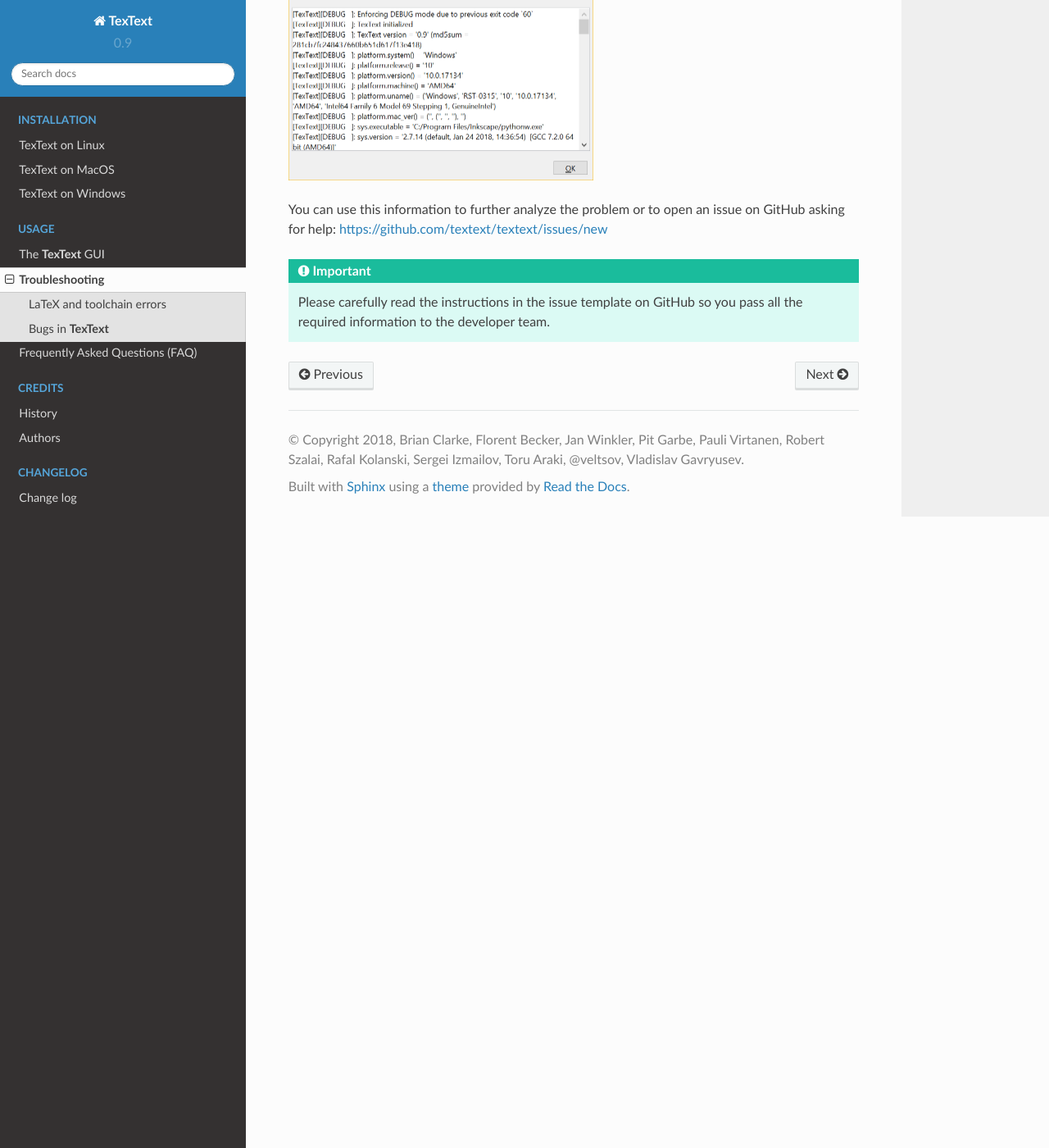
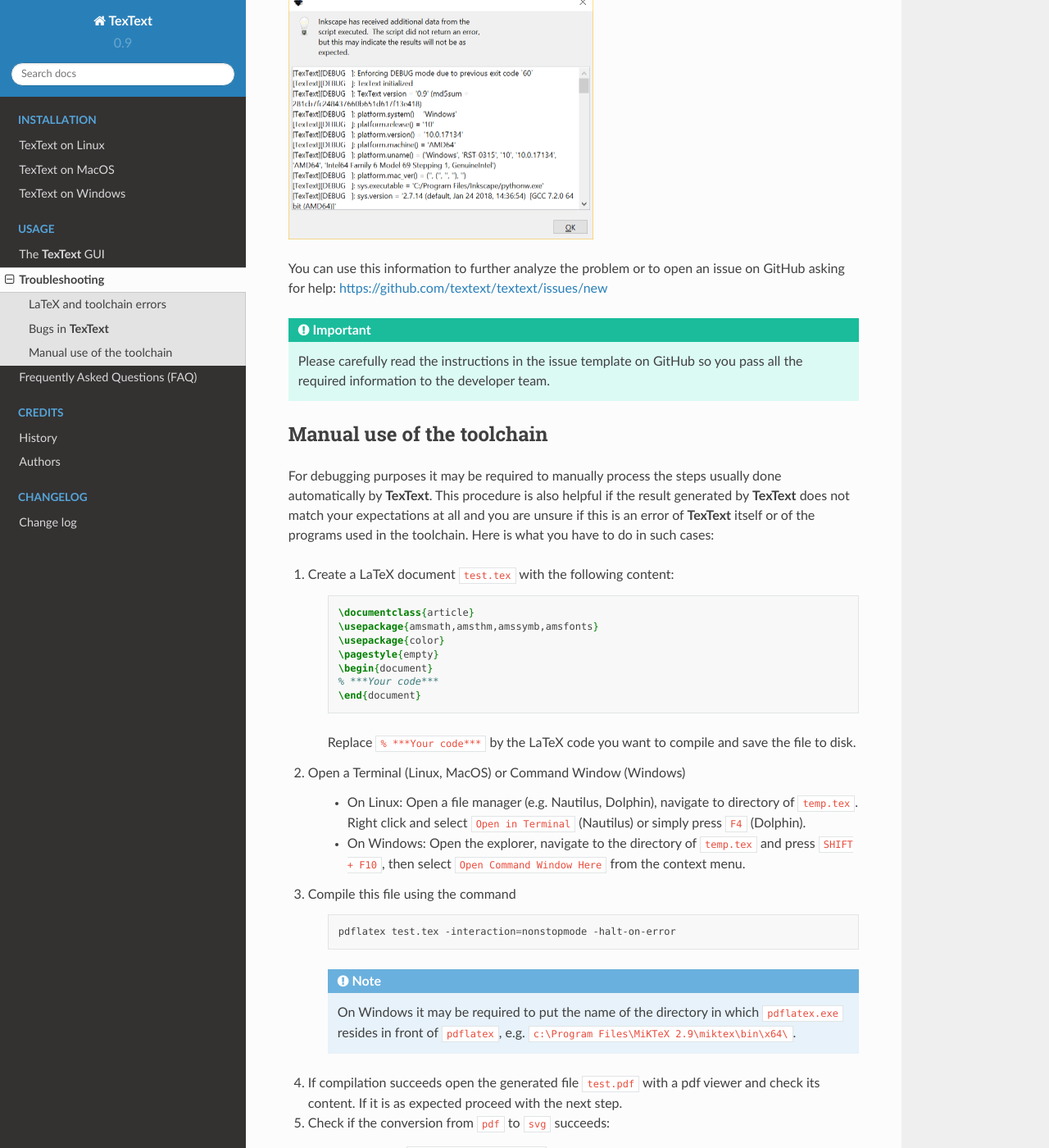
Before and after one commit to textext/textext, a Sphinx documentation site: the page built from docs/source/usage/troubleshooting.rst, in a window 1280 px wide and 1400 px high, scrolled down 2736 px. Shown: the whole window at 82% size. Built offline with Sphinx 7.4.7 and the Read the Docs theme 2.0.0, drawn with Linux system fonts in a browser that asks for light colours; some of the changed text lies outside the part shown.

Commit message:
Doc: Added section for manual processing the toolchain
This avoids explaining it in issues again and again.

```diff
--- a/docs/source/usage/troubleshooting.rst
+++ b/docs/source/usage/troubleshooting.rst
@@ -15,7 +15,7 @@
 
 There are three main reasons why something may went wrong:
 
-1. Your LaTeX code contains invalid commands or syntax errors
+1. Your LaTeX code contains invalid commands or syntax errors.
 
 2. The installed toolchain for the conversion of your code to a valid SVG element
    is for some reason broken.
@@ -24,7 +24,11 @@
 
 |TexText| helps you to resolve such issues by offering detailed error and logging information.
 
+This section is structured as follows:
+
 .. contents:: :local:
+
+.. _trouble_latex:
 
 LaTeX and toolchain errors
 ~~~~~~~~~~~~~~~~~~~~~~~~~~
@@ -39,7 +43,7 @@
    :alt: Simple error dialog
 
 If you would like to see the full output of the LaTeX processor, click on the ``+``
-left to te ``stdout`` label:
+left to the ``stdout`` label:
 
 .. figure:: ../images/textext-error-dialog-stdout.png
    :scale: 50 %
@@ -53,15 +57,18 @@
    :alt: empty error dialog
 
 Most likely something serious failed during compilation and you may find additional
-information under ``stderr``.
+information under ``stderr``. , click on the ``+`` left to this label:
 
 .. figure:: ../images/textext-error-dialog-stderr.png
    :scale: 50 %
    :alt: Error dialog with stderr
 
-.. important::
+.. note::
+
    The ``stderr`` option is only available when errors have been piped by the
    failed command.
+
+.. _trouble_bugs:
 
 Bugs in |TexText|
 ~~~~~~~~~~~~~~~~~
@@ -87,3 +94,77 @@
 .. important::
     Please carefully read the instructions in the issue template on GitHub so you
     pass all the required information to the developer team.
+
+.. _trouble_manual_compile:
+
+Manual use of the toolchain
+~~~~~~~~~~~~~~~~~~~~~~~~~~~
+
+For debugging purposes it may be required to manually process the steps usually done automatically
+by |TexText|. This procedure is also helpful if the result generated by |TexText| does not match
+your expectations at all and you are unsure if this is an error of |TexText| itself or of the
+programs used in the toolchain. Here is what you have to do in such cases:
+
+1. Create a LaTeX document ``test.tex`` with the following content:
+
+    .. code-block:: latex
+
+        \documentclass{article}
+        \usepackage{amsmath,amsthm,amssymb,amsfonts}
+        \usepackage{color}
+        \pagestyle{empty}
+        \begin{document}
+        % ***Your code***
+        \end{document}
+
+    Replace ``% ***Your code***`` by the LaTeX code you want to compile and save the file to disk.
+
+2. Open a Terminal (Linux, MacOS) or Command Window (Windows)
+
+    - On Linux: Open a file manager (e.g. Nautilus, Dolphin), navigate to
+      directory of ``temp.tex``. Right click and select ``Open in Terminal`` (Nautilus)
+      or simply press ``F4`` (Dolphin).
+
+    - On Windows: Open the explorer, navigate to the directory of ``temp.tex`` and press
+      ``SHIFT + F10``, then select ``Open Command Window Here`` from the context menu.
+
+
+3. Compile this file using the command
+
+    .. code-block:: bash
+
+        pdflatex test.tex -interaction=nonstopmode -halt-on-error
+
+    .. note::
+
+        On Windows it may be required to put the name of the directory in which ``pdflatex.exe``
+        resides in front of ``pdflatex``, e.g. ``c:\Program Files\MiKTeX 2.9\miktex\bin\x64\``.
+
+4. If compilation succeeds open the generated file ``test.pdf`` with a pdf viewer and
+   check its content. If it is as expected proceed with the next step.
+
+5. Check if the conversion from ``pdf`` to ``svg`` succeeds:
+
+    - If you use ``pstoedit + ghostscript`` enter the command
+
+        .. code-block:: bash
+
+            pstoedit -f plot-svg test.pdf test.svg -dt -ssp -psarg -r9600x9600 -pta
+
+        .. note::
+
+            On Windows it may be required to put the name of the directory in which ``pstoedit.exe``
+            resides in front of ``pstoedit``, e.g. ``c:\Program Files\pstoedit\``.
+
+    - If you use ``pdf2svg`` enter the command
+
+        .. code-block:: bash
+
+            pdf2svg test.pdf test.svg
+
+        .. note::
+
+            On Windows it may be required to put the name of the directory in which ``pdf2svg.exe``
+            resides in front of ``pdf2svg``, e.g. ``c:\Program Files\pdf2svg\``.
+
+    - Open the generated file ``temp.svg`` with Inkscape.
```
